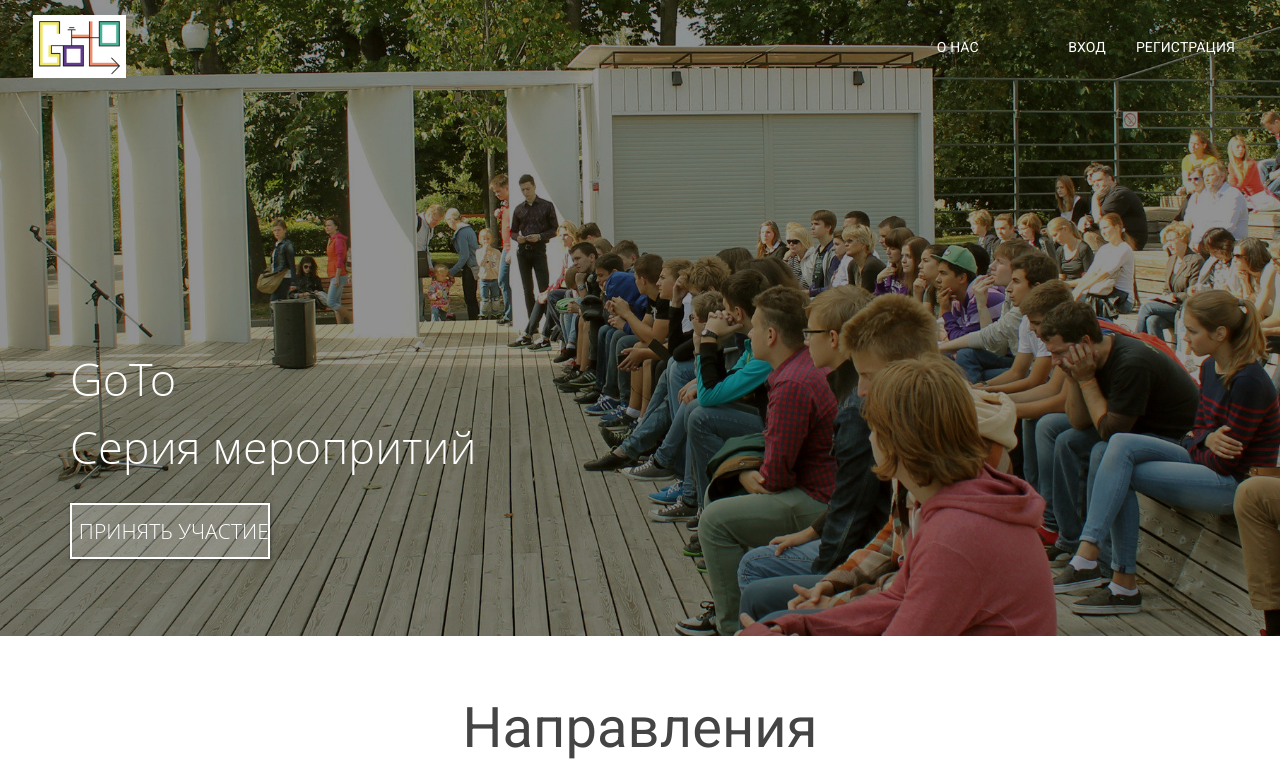
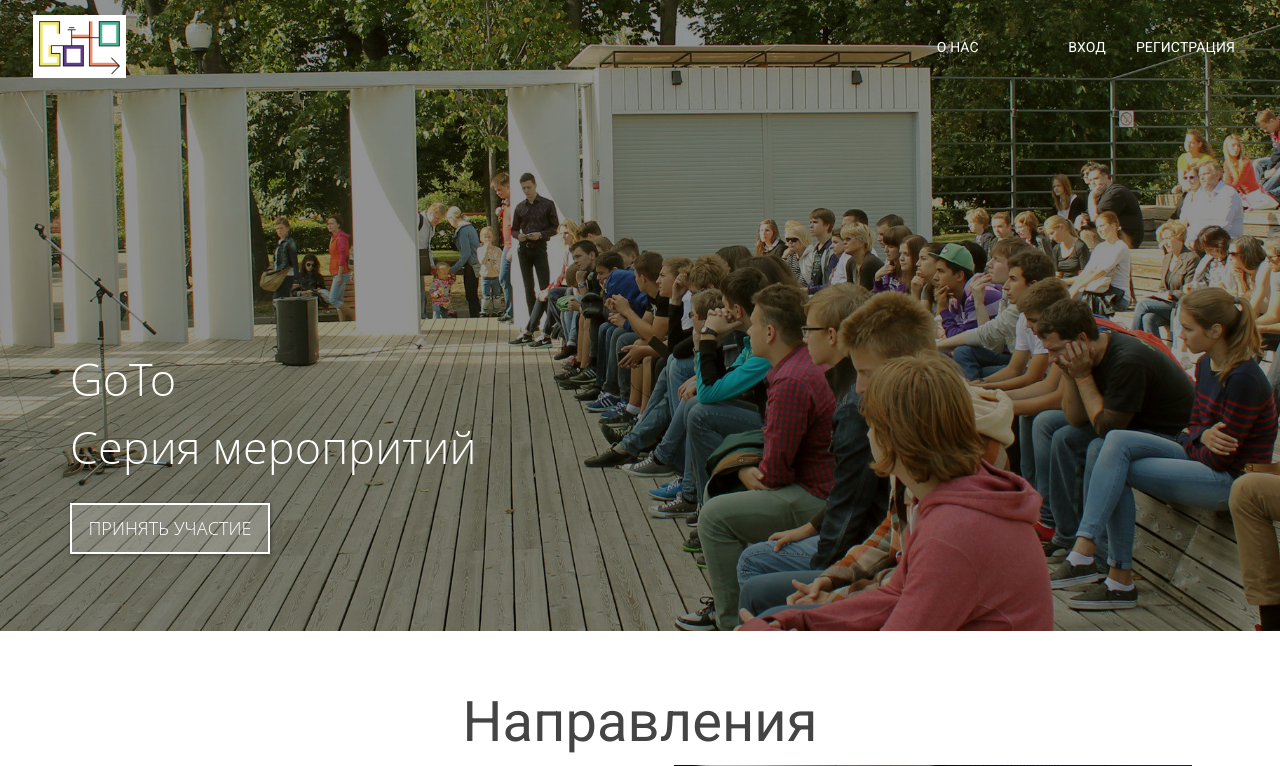
Before and after one commit to goto-ru/gotosite, a Django app: page / in a window 1280 px wide. Shown: the top 766 px of the page. Run offline with Django 3.2, Linux system fonts and the light colour scheme; some libraries are stand-ins or nearby versions.

Commit message:
Header button on index page fix

```diff
--- a/goto/static/css/index.css
+++ b/goto/static/css/index.css
@@ -14,7 +14,7 @@
     color: rgb(255, 255, 255);
     background-color: rgba(255, 255, 255, 0.2);
     max-width: 200px;
-    font-size: 21px;
+    font-size: 18px;
     padding: 0.6%;
     border: 2px solid white;
     margin-bottom: 5%;
```
